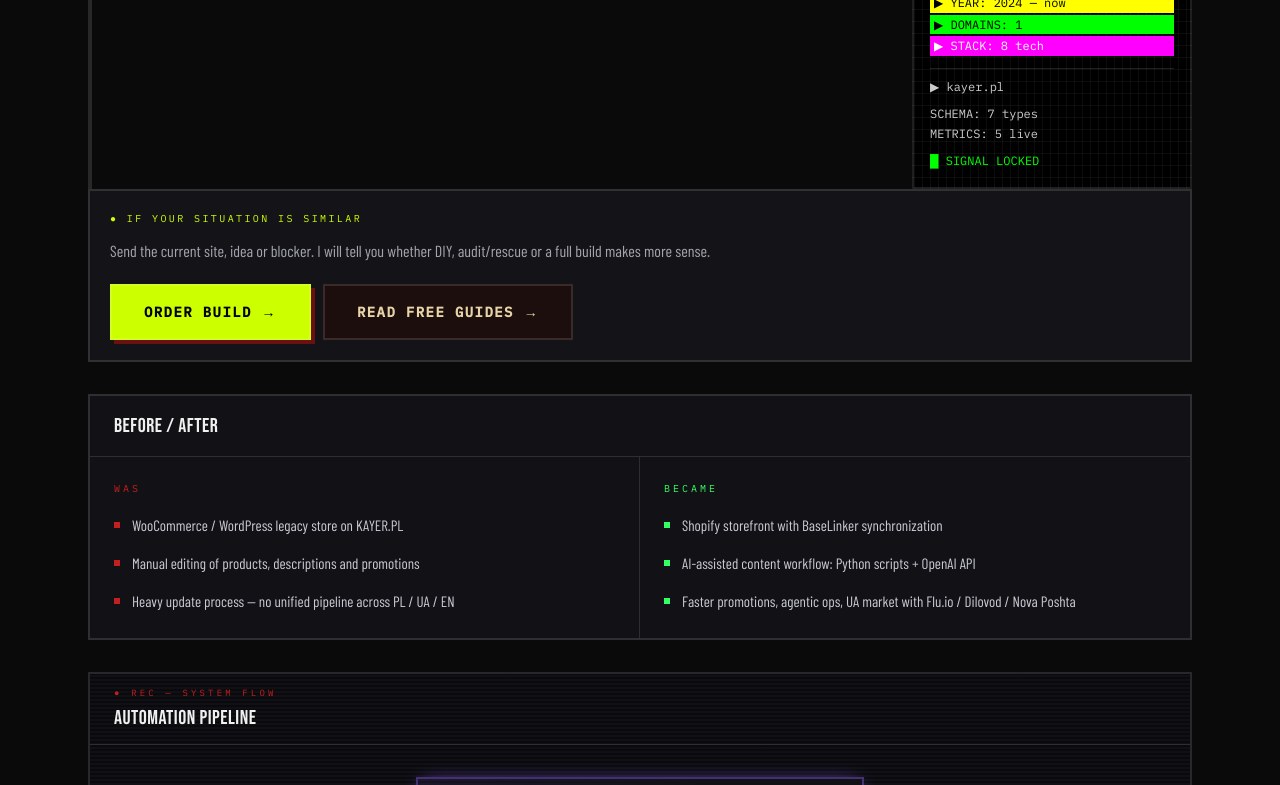
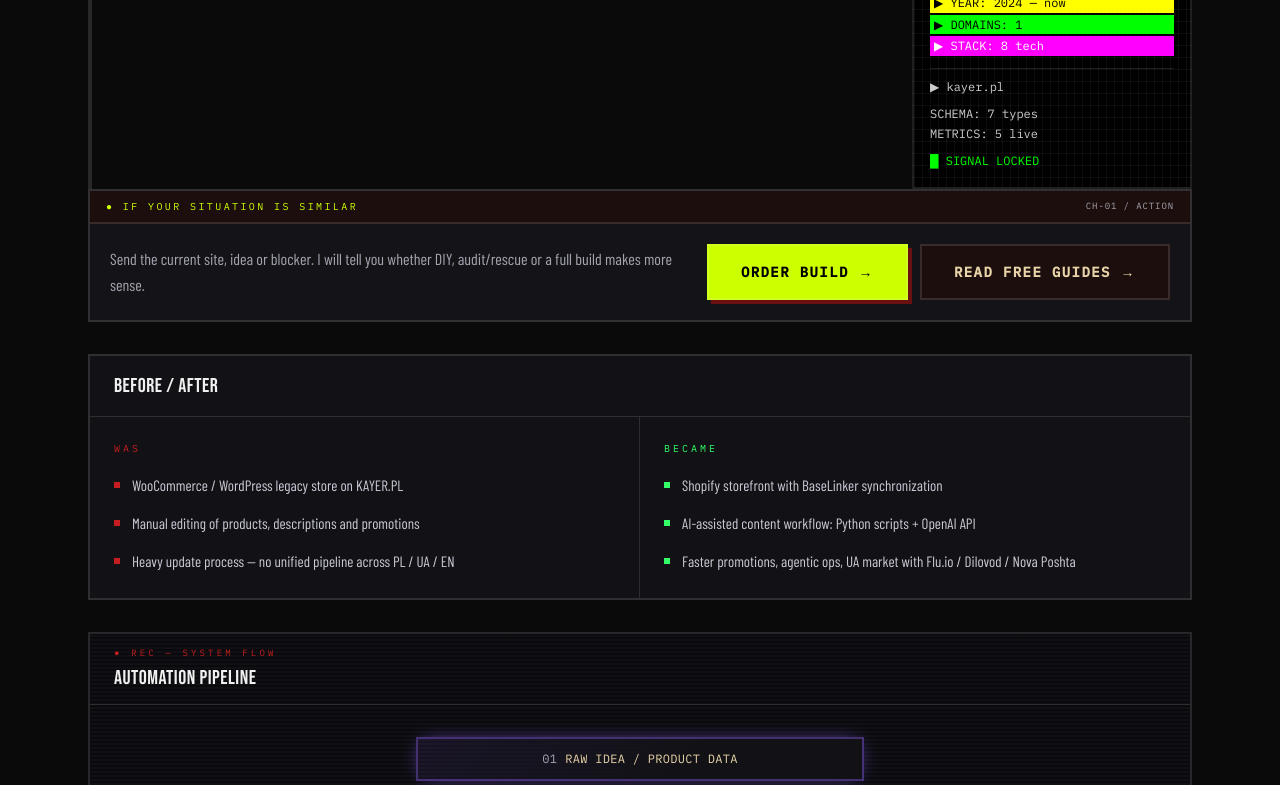
Before and after one commit to Mikita234/mikitalashytski, a Next.js app: page /en/projects/kayer-pl in a window 1280 px wide. Shown: the part 835-1620 px from the top of the page. Built offline with nearby package versions, Linux system fonts and the light colour scheme; no server answers.

Commit message:
Polish conversion design

```diff
--- a/src/components/vintage/OrderForm.tsx
+++ b/src/components/vintage/OrderForm.tsx
@@ -88,15 +88,15 @@ export function OrderForm() {
   }
 
   const inputCls =
-    "w-full border-2 border-t-[#404040] border-l-[#404040] border-b-white border-r-white bg-white px-2 py-1.5 font-mono text-sm text-black outline-none focus:ring-1 focus:ring-[#000080]";
+    "w-full border-2 border-t-[#404040] border-l-[#404040] border-b-white border-r-white bg-white px-2 py-1.5 font-mono text-sm text-black outline-none placeholder:text-black/45 focus:ring-1 focus:ring-[#000080]";
 
   return (
-    <div className="mx-auto max-w-lg border-2 border-t-white border-l-white border-b-[#404040] border-r-[#404040] bg-[#c0c0c0] shadow-lg">
-      <div className="flex items-center justify-between bg-gradient-to-r from-[#000080] to-[#1084d0] px-2 py-1">
+    <div className="mx-auto max-w-2xl border-2 border-t-white border-l-white border-b-[#404040] border-r-[#404040] bg-[#c0c0c0] shadow-lg">
+      <div className="flex items-center justify-between gap-3 bg-gradient-to-r from-[#000080] to-[#1084d0] px-2 py-1">
         <span className="font-mono text-xs font-bold text-white">
           {t("formTitle")}
         </span>
-        <span className="font-mono text-[9px] text-white/70 rec-blink">{t("recBadge")}</span>
+        <span className="shrink-0 font-mono text-[9px] text-white/70 rec-blink">{t("recBadge")}</span>
       </div>
 
       <form onSubmit={handleSubmit} className="space-y-4 p-4">
@@ -109,6 +109,7 @@ export function OrderForm() {
           </div>
         ) : (
           <>
+            <div className="grid gap-4 sm:grid-cols-2">
               <div>
                 <label htmlFor="order-name" className="mb-1 block font-mono text-xs font-bold text-black">
                   {t("labels.name")} *
@@ -121,6 +122,7 @@ export function OrderForm() {
                   {t("labels.contact")} *
                 </label>
                 <input id="order-contact" required value={contact} onChange={(e) => setContact(e.target.value)} className={inputCls} placeholder={t("placeholders.contact")} />
+              </div>
             </div>
 
             <div>
@@ -174,7 +176,7 @@ export function OrderForm() {
               <label htmlFor="order-message" className="mb-1 block font-mono text-xs font-bold text-black">
                 {t("labels.message")}
               </label>
-              <textarea id="order-message" rows={5} value={message} onChange={(e) => setMessage(e.target.value)} className={`${inputCls} resize-y`} placeholder={t("placeholders.message")} />
+              <textarea id="order-message" rows={6} value={message} onChange={(e) => setMessage(e.target.value)} className={`${inputCls} resize-y leading-relaxed`} placeholder={t("placeholders.message")} />
             </div>
 
             {state === "error" && (
--- a/src/components/vintage/VintageHome.tsx
+++ b/src/components/vintage/VintageHome.tsx
@@ -25,8 +25,30 @@ import { StackGrid } from "./StackGrid";
 import { ProofStrip } from "./ProofStrip";
 import { DVDLogoBouncer } from "./DVDLogoBouncer";
 import { VHSButton } from "./VHSButton";
+import { DoomCornerFrame } from "./DoomCornerFrame";
 import { VintageSectionHeader } from "./VintagePage";
 import type { PackageId } from "@/content/selling";
+
+const salesPathVisuals = [
+  {
+    channel: "CH-01",
+    rail: "bg-[var(--vhs-acid)]",
+    label: "text-[var(--vhs-acid)]",
+    border: "hover:border-[var(--vhs-acid)]",
+  },
+  {
+    channel: "CH-02",
+    rail: "bg-[var(--vhs-terminal)]",
+    label: "text-[var(--vhs-terminal)]",
+    border: "hover:border-[var(--vhs-terminal)]",
+  },
+  {
+    channel: "CH-03",
+    rail: "bg-[var(--vhs-red)]",
+    label: "text-[var(--vhs-red)]",
+    border: "hover:border-[var(--vhs-red)]",
+  },
+] as const;
 
 export function VintageHome() {
   const [introDone, setIntroDone] = useState(false);
@@ -86,27 +108,41 @@ export function VintageHome() {
               tagClassName="text-[var(--vhs-acid)]"
             />
             <div className="grid gap-4 md:grid-cols-3">
-              {salesPath.items.map((item) => (
+              {salesPath.items.map((item, index) => {
+                const visual = salesPathVisuals[index % salesPathVisuals.length];
+
+                return (
+                  <DoomCornerFrame key={item.label}>
                     <div
-                  key={item.label}
-                  className="border-2 border-[var(--doom-stone)] bg-[#141418] p-5"
+                      className={`group relative flex min-h-[280px] flex-col overflow-hidden border-2 border-[var(--doom-stone)] bg-[#141418] p-5 transition-colors ${visual.border}`}
                     >
-                  <span className="font-mono text-[10px] uppercase tracking-[0.24em] text-[var(--vhs-terminal)]">
+                      <div
+                        className={`absolute inset-x-0 top-0 h-2 ${visual.rail}`}
+                        aria-hidden
+                      />
+                      <div className="absolute right-3 top-4 font-mono text-[9px] uppercase tracking-widest text-[var(--vhs-muted)]">
+                        {visual.channel}
+                      </div>
+                      <span
+                        className={`mt-3 font-mono text-[10px] uppercase tracking-[0.24em] ${visual.label}`}
+                      >
                         {item.label}
                       </span>
                       <h3 className="mt-4 font-display text-3xl uppercase leading-none text-[var(--vhs-white)]">
                         {item.title}
                       </h3>
-                  <p className="mt-3 text-sm leading-relaxed text-[var(--vhs-muted)]">
+                      <p className="mt-3 flex-1 text-sm leading-relaxed text-[var(--vhs-muted)]">
                         {item.text}
                       </p>
-                  <div className="mt-5">
-                    <VHSButton href={item.href} variant="secondary">
+                      <div className="mt-6 border-t border-white/10 pt-4">
+                        <VHSButton href={item.href} variant="secondary" className="w-full">
                           {item.cta} →
                         </VHSButton>
                       </div>
                     </div>
-              ))}
+                  </DoomCornerFrame>
+                );
+              })}
             </div>
           </div>
         </section>
--- a/src/components/vintage/VintageProjectContent.tsx
+++ b/src/components/vintage/VintageProjectContent.tsx
@@ -160,7 +160,7 @@ export function VintageProjectContent({ project }: { project: Project }) {
         className={`relative overflow-hidden border-b-2 border-[var(--vhs-dirt)] bg-[#0c0c0e] ${accentGlow[project.accent]}`}
       >
         <div
-          className="pointer-events-none absolute -right-20 top-0 h-64 w-64 rounded-full opacity-20 blur-[100px]"
+          className="pointer-events-none absolute right-0 top-0 h-full w-1 opacity-80"
           style={{ background: visual.accent }}
           aria-hidden
         />
@@ -272,20 +272,27 @@ export function VintageProjectContent({ project }: { project: Project }) {
           />
         </div>
 
-        <div className="mb-8 border-2 border-[var(--doom-stone)] bg-[#141418] p-5">
+        <div className="mb-8 overflow-hidden border-2 border-[var(--doom-stone)] bg-[#141418]">
+          <div className="flex flex-wrap items-center justify-between gap-3 border-b-2 border-[var(--doom-stone)] bg-[var(--doom-panel)] px-4 py-2">
             <p className="font-mono text-[10px] uppercase tracking-[0.24em] text-[var(--vhs-acid)]">
               ● {pp("salesNoteTitle")}
             </p>
-          <p className="mt-3 max-w-3xl text-base leading-relaxed text-[var(--vhs-muted)]">
+            <span className="font-mono text-[9px] uppercase tracking-widest text-[var(--vhs-muted)]">
+              {visual.channel} / ACTION
+            </span>
+          </div>
+          <div className="grid gap-5 p-5 lg:grid-cols-[1fr_auto] lg:items-center">
+            <p className="max-w-3xl text-base leading-relaxed text-[var(--vhs-muted)]">
               {pp("salesNoteBody")}
             </p>
-          <div className="mt-5 flex flex-wrap gap-3">
+            <div className="flex flex-wrap gap-3 lg:justify-end">
               <VHSButton href="/order" variant="primary">
                 {pp("ctaOrder")} →
               </VHSButton>
               <VHSButton href="/guides" variant="secondary">
                 {pp("ctaGuides")} →
               </VHSButton>
+            </div>
           </div>
         </div>
 
```
Lines whose indentation alone changed are shown as unchanged.
